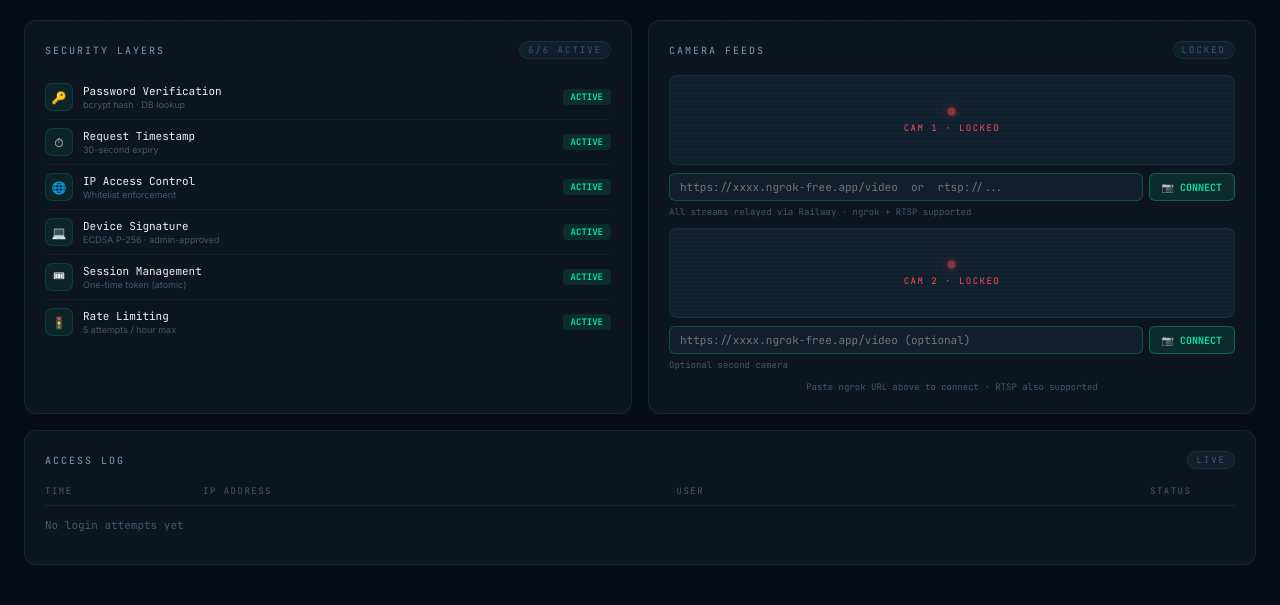
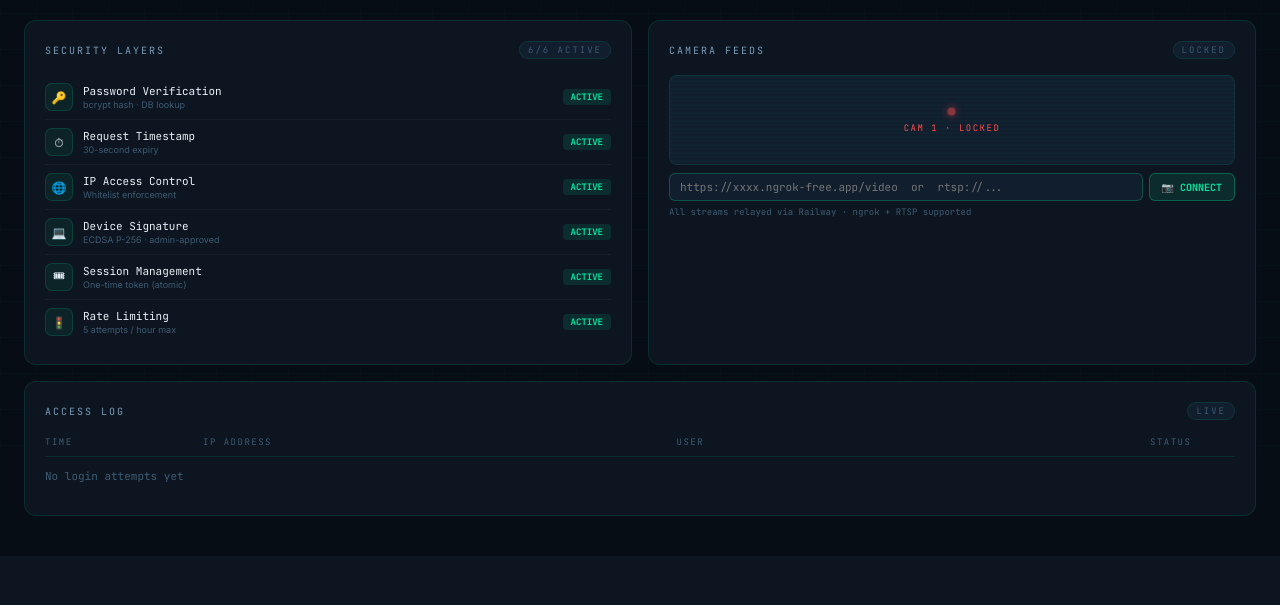
Before and after one commit to Hexteriaxxxxx/netad, a Flask app: page /dashboard in a window 1280 px wide. Shown: the part 347-952 px from the top of the page. After the commit the page ends 863 px from the top, so only its background shows below. Run offline with Flask 3, Linux system fonts and the light colour scheme; the visitor is signed in with stand-in values (Sample User, id 1); data that the repository does not hold is empty; some libraries are stand-ins or nearby versions.

Commit message:
ui: remove CAM 2, single camera feed only

```diff
--- a/templates/dashboard.html
+++ b/templates/dashboard.html
@@ -331,33 +331,6 @@ body::before{content:'';position:fixed;inset:0;background-image:linear-gradient(
           </div>
           <div class="cam-url-hint">All streams relayed via Railway · ngrok + RTSP supported</div>
         </div>
-
-        <!-- Camera 2 -->
-        <div class="cam-feed" style="margin-top:10px;" id="cam2-container">
-          <div class="cam-locked" id="cam2-locked">
-            <div class="cam-inner">
-              <div class="cam-dot" style="background:var(--red);box-shadow:0 0 10px var(--red);"></div>
-              <div class="cam-label" style="color:var(--red);">CAM 2 · LOCKED</div>
-            </div>
-          </div>
-          <div style="display:none;" id="cam2-live">
-            <button class="cam-fullscreen-btn" onclick="toggleCam(2)">⛶ EXPAND</button>
-            <div class="cam-live-badge"><div class="cam-live-dot"></div>LIVE</div>
-            <img class="cam-img" id="cam2-img" src="" alt="Camera 2" onclick="toggleCam(2)" title="Click to expand"/>
-          </div>
-        </div>
-
-        <!-- Camera 2 connect row -->
-        <div id="cam2-connect-area">
-          <div class="cam-connect-row">
-            <input class="cam-connect-input" id="cam2-url-input" placeholder="https://xxxx.ngrok-free.app/video (optional)" />
-            <button class="cam-connect-btn" onclick="connectCam(2)">📷 CONNECT</button>
-            <button class="cam-disconnect-btn" onclick="disconnectCam(2)" id="cam2-disconnect" style="display:none;">✕ DISC</button>
-          </div>
-          <div class="cam-url-hint">Optional second camera</div>
-        </div>
-
-        <div style="font-size:9px;font-family:var(--mono);color:var(--text3);margin-top:10px;text-align:center;" id="cam-footer-hint">Paste ngrok URL above to connect · RTSP also supported</div>
       </div>
     </div>
 
```
